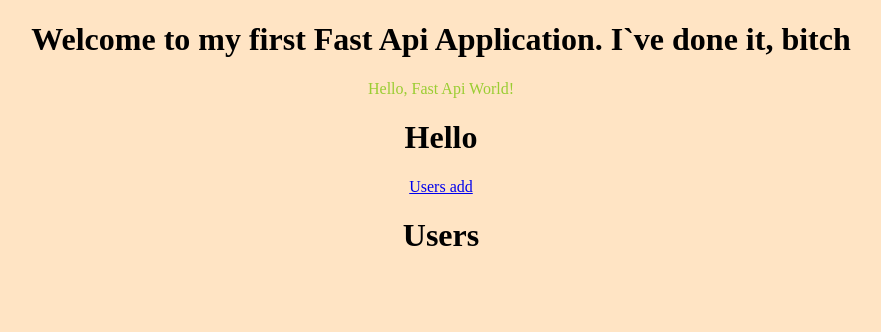
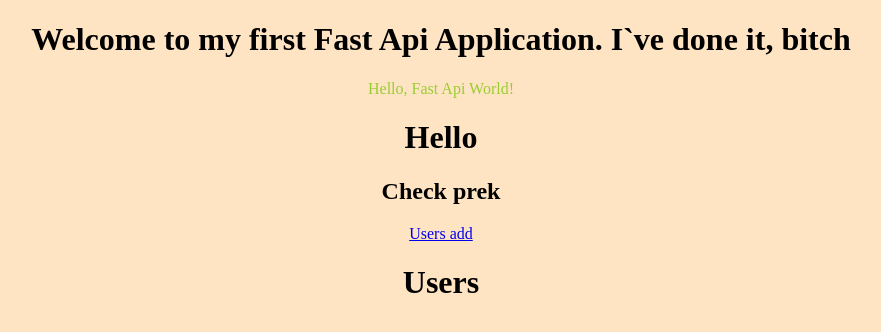
Before and after one commit to ingvarchernov/Fast-api-Project, a FastAPI app: page / in a window 1280 px wide. Shown: the top 332 px of the page, without its empty margins (199-1080 px from the left). Run offline with FastAPI, Linux system fonts and the light colour scheme.

Commit message:
one more

```diff
--- a/templates/index.html
+++ b/templates/index.html
@@ -11,6 +11,7 @@
     <h1>Welcome to my first Fast Api Application. I`ve done it, bitch</h1>
     <p>{{ message }}</p>
     <h1>Hello</h1>
+    <h2>Check prek</h2>
 
     <a href="/create_user/"> Users add</a>
 
```
